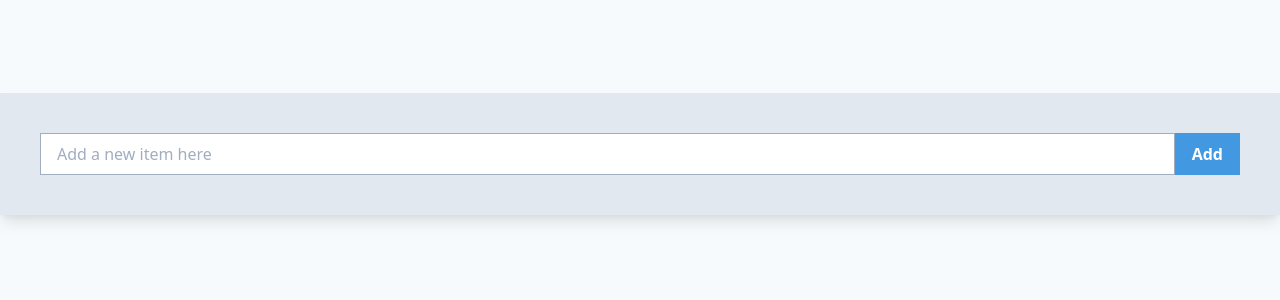
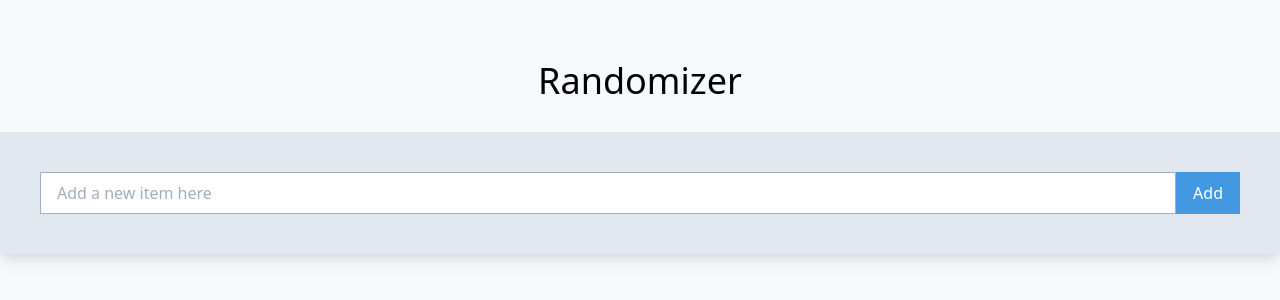
Before and after one commit to ad9999/random-item-picker-tailwindcss, a React (Create React App) app: page / in a window 1280 px wide. Shown: the part 246-546 px from the top of the page. Built offline with nearby package versions, Linux system fonts and the light colour scheme.

Commit message:
page heading and format adjustment

```diff
--- a/public/index.html
+++ b/public/index.html
@@ -29,7 +29,7 @@
   </head>
   <body class="bg-gray-100">
     <noscript>You need to enable JavaScript to run this app.</noscript>
-    <div class="flex items-center justify-center h-screen" id="root"></div>
+    <div class="flex flex-col items-center justify-center h-screen" id="root"></div>
     <!--
       This HTML file is a template.
       If you open it directly in the browser, you will see an empty page.
--- a/src/App.js
+++ b/src/App.js
@@ -51,6 +51,8 @@ function App() {
   }
 
   return (
+    <>
+      <h1 className="text-4xl mb-6">Randomizer</h1>
       <div className="bg-white container mx-auto shadow-lg w-2/4 sm:w-full p-10 bg-gray-300">
         <form onSubmit={handleSubmit} className="flex">
           <input
@@ -60,7 +62,7 @@ function App() {
             value={inputValue}
             onChange={(e) => setInputValue(e.target.value) } />
           <button
-          className="bg-blue-500 border border-blue-500 hover:bg-blue-700 text-white font-bold py-2 px-4"
+            className="bg-blue-500 border border-blue-500 hover:bg-blue-700 text-white py-2 px-4"
           >Add</button>
         </form>
         <ul>
@@ -89,6 +91,8 @@ function App() {
         )}
 
       </div>
+    </>
+
   );
 }
 
```
Lines whose indentation alone changed are shown as unchanged.
